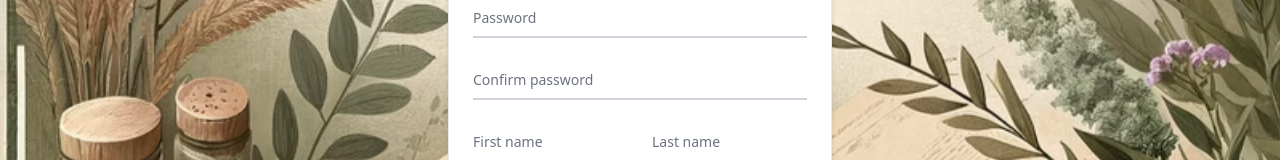
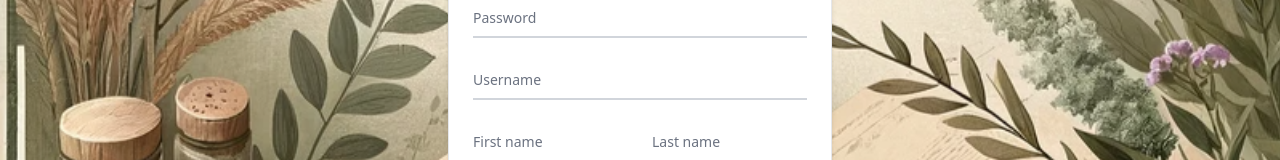
Before and after one commit to Din0saur5/Eatsy, a React (Vite) app in the folder client/: page /signup in a window 1280 px wide. Shown: the part 386-546 px from the top of the page. Built offline with nearby package versions, Linux system fonts and the light colour scheme; no server answers.

Commit message:
sign up testing

```diff
--- a/client/src/pages/SignUp.jsx
+++ b/client/src/pages/SignUp.jsx
@@ -63,7 +63,7 @@
     })
     .then(response => response.json() )
     .then(data => {
-      console.log(data) // Handle the response data
+      return data // Handle the response data
     })
     .catch(error => {
       console.error('There was a problem with the fetch operation:', error); // Handle any errors
@@ -80,22 +80,17 @@
         password:formInfo.password,
         disable_email_confirmation: true,
     })
-     .then(()=>{
+
       postPublicUser(data)
-      handleLogin()
+      await handleLogin()
       setFormInfo({
         email: '',
         password: '',
         username: '',
         first_name: '',
         last_name: '',
-
-
-      });
-
-      location.reload()
-    }
-      )
+    })
+    navigate('/dashboard')
 
     if (error) throw error;
 
@@ -132,7 +127,7 @@
   </div>
   <div className="relative z-0 w-full mb-5 group">
       <input type="username3" name='username' onChange={handleChange} value={formInfo.username} id="floating_repeat_password" className="block py-2.5 px-0 w-full text-sm text-gray-900 bg-transparent border-0 border-b-2 border-gray-300 appearance-none dark:text-white dark:border-gray-600 dark:focus:border-green-500 focus:outline-none focus:ring-0 focus:border-green-600 peer" placeholder=" " required />
-      <label htmlFor="floating_repeat_password" className="peer-focus:font-medium absolute text-sm text-gray-500 dark:text-gray-400 duration-300 transform -translate-y-6 scale-75 top-3 -z-10 origin-[0] peer-focus:start-0 rtl:peer-focus:translate-x-1/4 peer-focus:text-green-600 peer-focus:dark:text-green-500 peer-placeholder-shown:scale-100 peer-placeholder-shown:translate-y-0 peer-focus:scale-75 peer-focus:-translate-y-6">Confirm password</label>
+      <label htmlFor="floating_repeat_password" className="peer-focus:font-medium absolute text-sm text-gray-500 dark:text-gray-400 duration-300 transform -translate-y-6 scale-75 top-3 -z-10 origin-[0] peer-focus:start-0 rtl:peer-focus:translate-x-1/4 peer-focus:text-green-600 peer-focus:dark:text-green-500 peer-placeholder-shown:scale-100 peer-placeholder-shown:translate-y-0 peer-focus:scale-75 peer-focus:-translate-y-6">Username</label>
   </div>
 
   <div className="grid md:grid-cols-2 md:gap-6">
```
